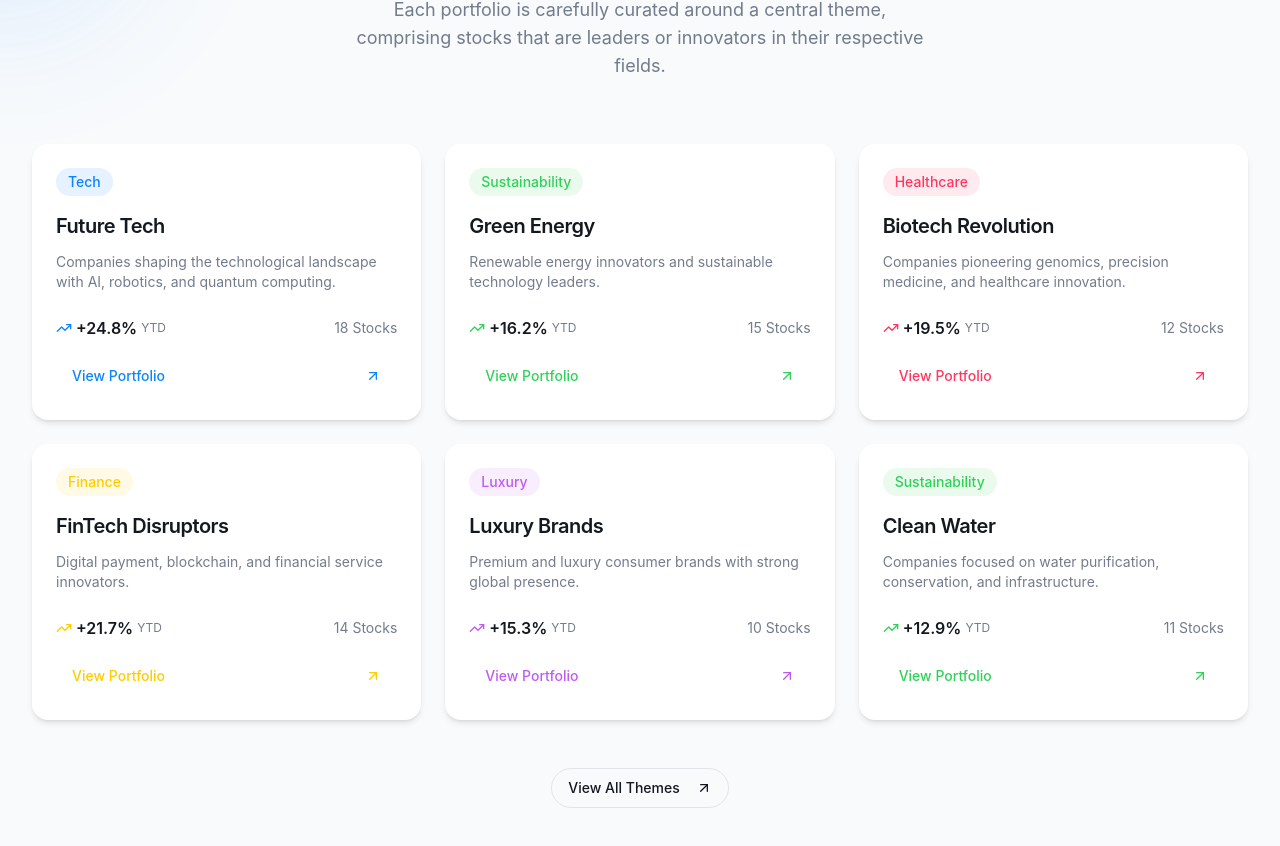
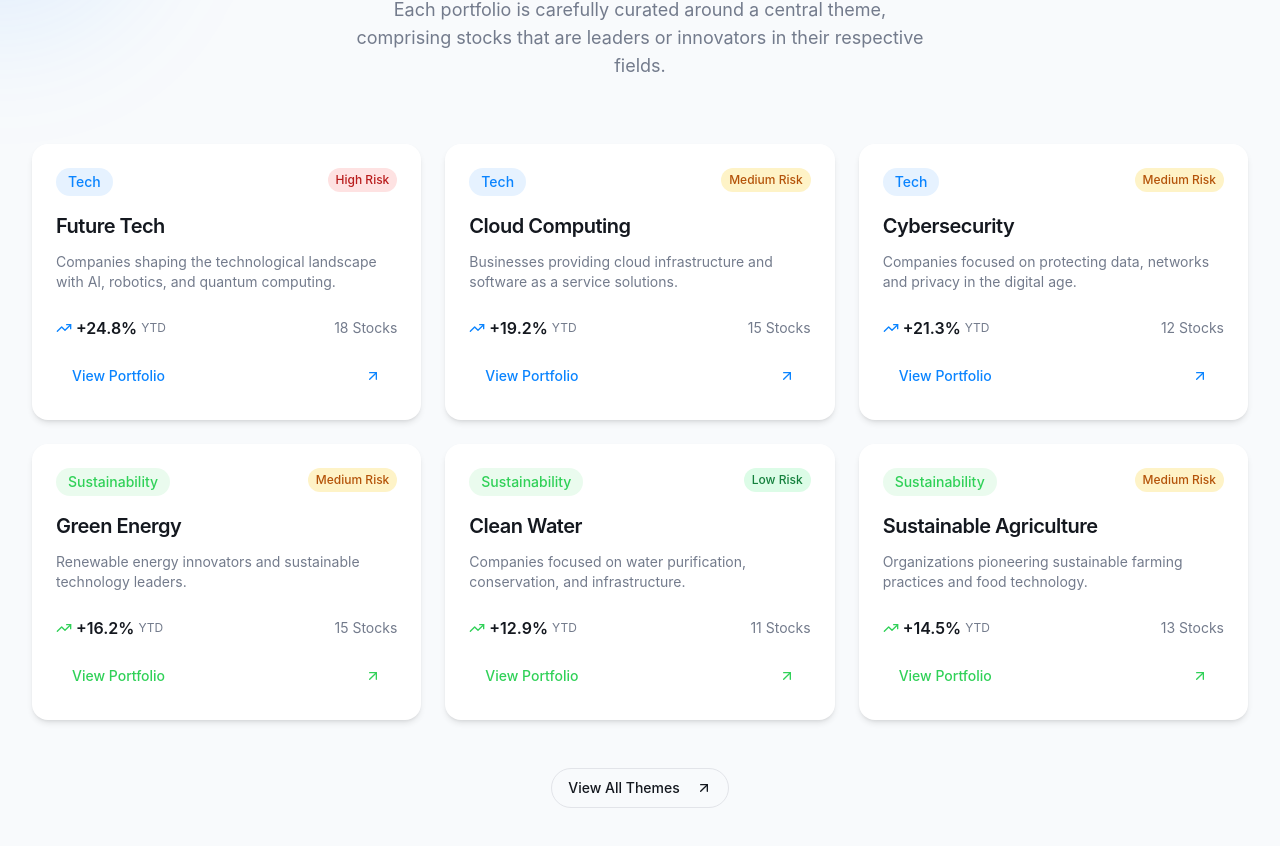
Before and after one commit to VangapanduS3/themevest-landing-page, a React (Vite) app: page / in a window 1280 px wide. Shown: the part 1054-1900 px from the top of the page. Built offline with nearby package versions, Linux system fonts and the light colour scheme.

Commit message:
Display portfolio details
Display portfolio details on homepage and add tooltips to portfolio details page.

```diff
--- a/src/components/PortfolioThemes.tsx
+++ b/src/components/PortfolioThemes.tsx
@@ -1,122 +1,16 @@
 
 import { useEffect, useRef } from "react";
-import { ArrowUpRight, TrendingUp } from "lucide-react";
+import { ArrowUpRight } from "lucide-react";
 import { Button } from "@/components/ui/button";
-import { cn } from "@/lib/utils";
 import { Link } from "react-router-dom";
-
-interface ThemeCardProps {
-  title: string;
-  description: string;
-  returns: string;
-  type: "tech" | "sustainability" | "healthcare" | "finance" | "luxury";
-  stockCount: number;
-  index: number;
-}
-
-const ThemeCard = ({ title, description, returns, type, stockCount, index }: ThemeCardProps) => {
-  return (
-    <div
-      className="portfolio-card opacity-0 animate-on-scroll"
-      style={{ animationDelay: `${index * 100}ms` }}
-    >
-      <div className={cn(
-        "theme-tag mb-4",
-        type === "tech" && "bg-theme-tech/10 text-theme-tech",
-        type === "sustainability" && "bg-theme-sustainability/10 text-theme-sustainability",
-        type === "healthcare" && "bg-theme-healthcare/10 text-theme-healthcare",
-        type === "finance" && "bg-theme-finance/10 text-theme-finance",
-        type === "luxury" && "bg-theme-luxury/10 text-theme-luxury"
-      )}>
-        {type.charAt(0).toUpperCase() + type.slice(1)}
-      </div>
-
-      <h3 className="text-xl font-semibold mb-3">{title}</h3>
-      <p className="text-sm text-muted-foreground mb-6">{description}</p>
-
-      <div className="flex items-center justify-between mb-4">
-        <div className="flex items-center">
-          <TrendingUp className={cn(
-            "h-4 w-4 mr-1",
-            type === "tech" && "text-theme-tech",
-            type === "sustainability" && "text-theme-sustainability",
-            type === "healthcare" && "text-theme-healthcare",
-            type === "finance" && "text-theme-finance",
-            type === "luxury" && "text-theme-luxury"
-          )} />
-          <span className="font-semibold">{returns}</span>
-          <span className="text-xs text-muted-foreground ml-1">YTD</span>
-        </div>
-        <div className="text-sm text-muted-foreground">
-          {stockCount} Stocks
-        </div>
-      </div>
-
-      <Button
-        variant="ghost"
-        className={cn(
-          "w-full justify-between group",
-          type === "tech" && "text-theme-tech hover:text-theme-tech/90",
-          type === "sustainability" && "text-theme-sustainability hover:text-theme-sustainability/90",
-          type === "healthcare" && "text-theme-healthcare hover:text-theme-healthcare/90",
-          type === "finance" && "text-theme-finance hover:text-theme-finance/90",
-          type === "luxury" && "text-theme-luxury hover:text-theme-luxury/90"
-        )}
-      >
-        View Portfolio
-        <ArrowUpRight className="h-4 w-4 transition-transform group-hover:translate-x-1 group-hover:-translate-y-1" />
-      </Button>
-    </div>
-  );
-};
+import ThemeCard from "@/components/ThemeCard";
+import { portfolioThemes } from "@/data/portfolioData";
 
 const PortfolioThemes = () => {
   const containerRef = useRef<HTMLDivElement>(null);
 
-  const themes: Omit<ThemeCardProps, "index">[] = [
-    {
-      title: "Future Tech",
-      description: "Companies shaping the technological landscape with AI, robotics, and quantum computing.",
-      returns: "+24.8%",
-      type: "tech",
-      stockCount: 18
-    },
-    {
-      title: "Green Energy",
-      description: "Renewable energy innovators and sustainable technology leaders.",
-      returns: "+16.2%",
-      type: "sustainability",
-      stockCount: 15
-    },
-    {
-      title: "Biotech Revolution",
-      description: "Companies pioneering genomics, precision medicine, and healthcare innovation.",
-      returns: "+19.5%",
-      type: "healthcare",
-      stockCount: 12
-    },
-    {
-      title: "FinTech Disruptors",
-      description: "Digital payment, blockchain, and financial service innovators.",
-      returns: "+21.7%",
-      type: "finance",
-      stockCount: 14
-    },
-    {
-      title: "Luxury Brands",
-      description: "Premium and luxury consumer brands with strong global presence.",
-      returns: "+15.3%",
-      type: "luxury",
-      stockCount: 10
-    },
-    {
-      title: "Clean Water",
-      description: "Companies focused on water purification, conservation, and infrastructure.",
-      returns: "+12.9%",
-      type: "sustainability",
-      stockCount: 11
-    }
-  ];
+  // Display just the first 6 themes on the homepage
+  const displayThemes = portfolioThemes.slice(0, 6);
 
   useEffect(() => {
     const observer = new IntersectionObserver(
@@ -160,8 +54,23 @@ const PortfolioThemes = () => {
         </div>
 
         <div className="grid grid-cols-1 sm:grid-cols-2 lg:grid-cols-3 gap-6">
-          {themes.map((theme, index) => (
-            <ThemeCard key={theme.title} {...theme} index={index} />
+          {displayThemes.map((theme, index) => (
+            <div
+              key={theme.title}
+              className="opacity-0 animate-on-scroll"
+              style={{ animationDelay: `${index * 100}ms` }}
+            >
+              <ThemeCard
+                title={theme.title}
+                description={theme.description}
+                returns={theme.returns}
+                type={theme.type}
+                stockCount={theme.stockCount}
+                index={index}
+                popularity={theme.popularity}
+                riskLevel={theme.riskLevel}
+              />
+            </div>
           ))}
         </div>
 
```
Also changed, not shown: src/pages/PortfolioDetail.tsx (+33 -32 lines).
